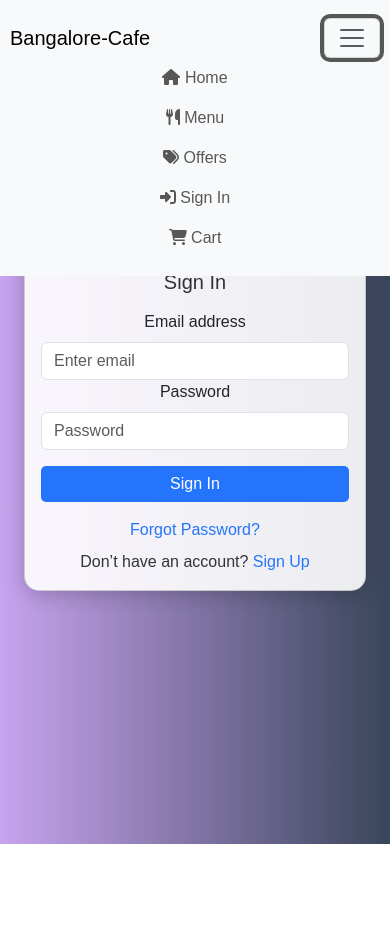
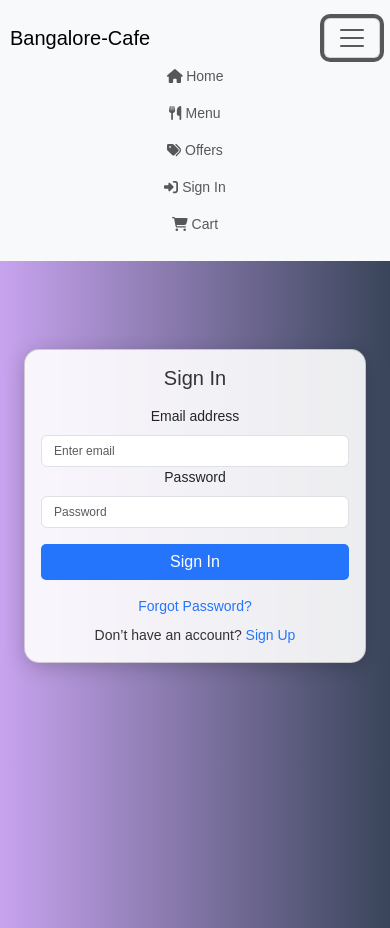
Before and after one commit to rameshvnaik/hotel-app, a React (Create React App) app: page /signIN in a window 390 px wide. Both pictures are taken after a click on the button 352 px from the left and 38 px from the top of the page. Before the commit the page ends 844 px from the top, so only its background shows below. Built offline with nearby package versions, Linux system fonts and the light colour scheme.

Commit message:
Making response for mobile and tablets

```diff
--- a/src/components/Card/Displayitem.scss
+++ b/src/components/Card/Displayitem.scss
@@ -13,46 +13,67 @@
   border: 1px solid #ccc;
   box-shadow: 2px 2px 10px rgba(0, 0, 0, 0.1);
   border-radius: 8px;
+
+
+
+
+
+    @media screen and (max-width: 767px) {
+
+      .card-image{
+        width: 120px;
+        height: 120px;
+
+      }
+
+
+      .card-title{
+        font-size: 15px;
+        font-weight: 900px !important;
+
+      }
+
+      .card-text{
+        font-size: 13px;
+        font-weight: 900px !important;
+      }
+    }
+
 }
 
 .custom-button {
-    padding: 12px 24px; /* Adjust padding for size */
-    font-size: 16px; /* Font size */
-    border: none; /* No border */
-    border-radius: 8px; /* Rounded corners */
-    color: white; /* Text color */
-    cursor: pointer; /* Pointer on hover */
-    transition: all 0.3s ease; /* Smooth transition */
-    box-shadow: 0 4px 8px rgba(0, 0, 0, 0.2); /* Shadow effect */
+  padding: 12px 24px;
+  font-size: 16px;
+  border: none;
+  border-radius: 8px;
+  color: white;
+  cursor: pointer;
+  transition: all 0.3s ease;
+  box-shadow: 0 4px 8px rgba(0, 0, 0, 0.2);
 }
 
-  /* Styles for adding to cart */
 .add-button {
-    background-color: #28a745; /* Green color for 'Add to Cart' */
+  background-color: #28a745;
 }
 
-  /* Styles for removing from cart */
 .remove-button {
-    background-color: #e05160; /* Red color for 'Remove' */
+  background-color: #e05160;
 }
 
-  /* Hover effect */
 .custom-button:hover {
-    transform: translateY(-5px) scale(1.05); /* Lift and scale on hover */
-    box-shadow: 0 8px 16px rgba(0, 0, 0, 0.3); /* Enhanced shadow */
+  transform: translateY(-5px) scale(1.05);
+  box-shadow: 0 8px 16px rgba(0, 0, 0, 0.3);
 }
 
-  /* Specific hover effects for Add and Remove buttons */
 .add-button:hover {
-    background-color: #218838; /* Darker green on hover */
+  background-color: #218838;
 }
 
 .remove-button:hover {
-    background-color: #c82333; /* Darker red on hover */
+  background-color: #c82333;
 }
 
-  /* Focus effect */
 .custom-button:focus {
-    outline: none; /* Remove default outline */
-    box-shadow: 0 0 0 3px rgba(0, 255, 0, 0.5); /* Add green outline on focus */
+  outline: none;
+  box-shadow: 0 0 0 3px rgba(0, 255, 0, 0.5);
 }
--- a/src/components/Card/Itemcard.jsx
+++ b/src/components/Card/Itemcard.jsx
@@ -14,11 +14,13 @@ function Itemcard({ item }) {
       payload: item,
     })
   }
+
   return (
     <div className="item-card">
       <Card style={{ textAlign: 'center', height: '100%' }}>
         <div style={{ display: 'flex', justifyContent: 'center', alignItems: 'center', height: '180px' }}>
           <Card.Img
+          className='card-image'
             variant="top"
             src={item.image}
             alt={item.title}
@@ -26,8 +28,8 @@ function Itemcard({ item }) {
           />
         </div>
         <Card.Body>
-          <Card.Title>{item.name}</Card.Title>
-          <Card.Text>
+          <Card.Title className='card-title'>{item.name}</Card.Title>
+          <Card.Text className='card-text'>
             Some quick example text to build on the card title and make up the bulk of the card's content.
           </Card.Text>
           <button
--- a/src/components/Cart/Cart.jsx
+++ b/src/components/Cart/Cart.jsx
@@ -17,7 +17,7 @@ function Cart() {
 
   return (
     <div className="cart-container">
-      <h2>Shopping Cart</h2>
+      <h3>Shopping Cart</h3>
       {cartItems.length === 0 ? (
         <p>Your cart is empty.</p>
       ) : (
--- a/src/components/Cart/Cart.scss
+++ b/src/components/Cart/Cart.scss
@@ -6,7 +6,7 @@
   max-width: 600px;
   margin: 15vh auto;
 
-    h2 {
+  h3 {
     text-align: center;
     margin-bottom: 20px;
     color: #e84343;
@@ -19,7 +19,12 @@
     padding: 10px 15px;
     border-bottom: 1px solid #ddd;
 
-      img{
+    @media screen and (max-width: 767px) {
+    display: flex;
+    flex-direction: column;
+    }
+
+    img {
       height: 50px;
       width: 50px;
     }
@@ -40,6 +45,7 @@
       border: none;
       color: white;
       transition: background-color 0.3s ease;
+
       &:hover {
         background-color: #a67bc9;
       }
@@ -72,4 +78,7 @@
     background-color: #218838;
   }
 
+
+
+
 }
--- a/src/components/FirstSection/MenuBar.jsx
+++ b/src/components/FirstSection/MenuBar.jsx
@@ -37,7 +37,7 @@ const MenuBar = () => {
     ];
 
     return (
-        <div >
+        <div  className='menubar-section'>
             <div className='menubar-header'>
                 <div>
                     <h3>What you want to TRY?</h3>
--- a/src/components/FirstSection/MenuBar.scss
+++ b/src/components/FirstSection/MenuBar.scss
@@ -1,9 +1,14 @@
-.menubar-header{
+.menubar-section {
+  width: 100%;
+
+
+
+  .menubar-header {
     display: flex;
     flex-direction: row;
     justify-content: space-between;
     align-items: center;
-    margin-top: 15vh ;
+    margin-top: 15vh;
 
     .button-section {
       display: flex;
@@ -34,8 +39,8 @@
     }
 
 
-      @media screen and (max-width:756px){
-        margin-top: 17vh;
+    @media screen and (max-width:756px) {
+      margin-top: 25vh;
       margin-bottom: 10px;
     }
   }
@@ -54,6 +59,7 @@
     overflow: hidden;
     position: relative;
   }
+
   .category-bar {
     display: flex;
     flex-wrap: nowrap;
@@ -114,8 +120,9 @@
 
   @media screen and (max-width: 767px) {
 
-h3{
+    h3 {
       font-size: 14px;
     }
 
   }
+}
--- a/src/components/NavBar/NavBar.jsx
+++ b/src/components/NavBar/NavBar.jsx
@@ -1,4 +1,4 @@
-import React from 'react';
+import React , {useState } from 'react';
 import { Container, Nav, Navbar } from 'react-bootstrap';
 import { FontAwesomeIcon } from '@fortawesome/react-fontawesome';
 import { faHome, faUtensils, faTags, faSignInAlt, faShoppingCart } from '@fortawesome/free-solid-svg-icons';
@@ -11,32 +11,40 @@ function NavBar() {
   const cartItemCount = useSelector((state) => state.cartItem.length);
   const navigate=useNavigate();
 
+  const [expanded, setExpanded] = useState(false);
+
+  const handleNavClick = () => {
+    setExpanded(false);
+  };
+
   return (
-    <Navbar expand="lg" className="bg-body-tertiary" fixed="top">
+    <Navbar expand="lg" className="bg-body-tertiary" fixed="top" expanded={expanded}>
       <Container>
         <Navbar.Brand href="#">Bangalore-Cafe</Navbar.Brand>
-        <Navbar.Toggle aria-controls="basic-navbar-nav" />
+        <Navbar.Toggle aria-controls="basic-navbar-nav" onClick={() => setExpanded(!expanded)} />
+
         <Navbar.Collapse id="basic-navbar-nav">
 
           <Nav className="ms-auto">
-            <Nav.Link href="/">
+
+            <Link className="nav-link" to="/" onClick={handleNavClick}>
               <FontAwesomeIcon icon={faHome} /> Home
-            </Nav.Link>
-            <Nav.Link href="/menu">
+            </Link>
+            <Link className="nav-link"  to="/menu" onClick={handleNavClick} >
               <FontAwesomeIcon icon={faUtensils} /> Menu
-            </Nav.Link>
-            <Nav.Link href="#offers">
+            </Link>
+            <Link className="nav-link"  to="#offers" onClick={handleNavClick}>
               <FontAwesomeIcon icon={faTags} /> Offers
-            </Nav.Link>
-            <Nav.Link as={Link} to="/signIN">
+            </Link>
+            <Link className="nav-link"  to="/signIN" onClick={handleNavClick}>
               <FontAwesomeIcon icon={faSignInAlt} /> Sign In
-            </Nav.Link>
-            <Nav.Link  onClick={()=>navigate("/cart")} className="cart-icon">
+            </Link>
+            <Link  to="/cart" className="nav-link cart-icon" onClick={handleNavClick}>
               <FontAwesomeIcon icon={faShoppingCart} /> Cart
               {cartItemCount > 0 && (
                 <span className="cart-badge">{cartItemCount}</span>
               )}
-            </Nav.Link>
+            </Link>
 
           </Nav>
         </Navbar.Collapse>
--- a/src/components/NavBar/NavBar.scss
+++ b/src/components/NavBar/NavBar.scss
@@ -1,6 +1,7 @@
 .cart-icon {
-  position: relative;
-  display: inline-block;
+    position: relative;
+    display: inline-block;
+  }
 
   .cart-badge {
     position: absolute;
@@ -12,10 +13,7 @@
     padding: 2px 6px;
     font-size: 12px;
   }
-
   @media screen and (max-width: 767px) {
-
-
     .cart-badge {
       position: absolute;
       top: -5px;
@@ -23,5 +21,8 @@
       padding: 1px 4px;
       font-size: 10px;
     }
+
+     .nav-link{
+      text-decoration: none !important;
+    }
   }
-}
--- a/src/components/SignInPage/SignINPage.scss
+++ b/src/components/SignInPage/SignINPage.scss
@@ -42,3 +42,17 @@ body {
   color: #6a11cb;
   transform: translateY(-2px);
 }
+
+@media screen and (max-width:767px){
+  .sign-in-container{
+    margin-top: 10vh;
+  }
+
+  .input-box{
+    font-size: 12px ;
+  }
+
+  body{
+    font-size: 14px;
+  }
+}
--- a/src/components/SignInPage/SignInPage.jsx
+++ b/src/components/SignInPage/SignInPage.jsx
@@ -14,12 +14,12 @@ function SignInPage() {
               <Form>
                 <Form.Group controlId="formEmail">
                   <Form.Label>Email address</Form.Label>
-                  <Form.Control type="email" placeholder="Enter email" required />
+                  <Form.Control className='input-box' type="email" placeholder="Enter email" required />
                 </Form.Group>
 
                 <Form.Group controlId="formPassword">
                   <Form.Label>Password</Form.Label>
-                  <Form.Control type="password" placeholder="Password" required />
+                  <Form.Control className='input-box' type="password" placeholder="Password" required />
                 </Form.Group>
 
                 <Button variant="primary" type="submit" className="w-100 mt-3 sign-in-button">
```
Lines whose indentation alone changed are shown as unchanged.
